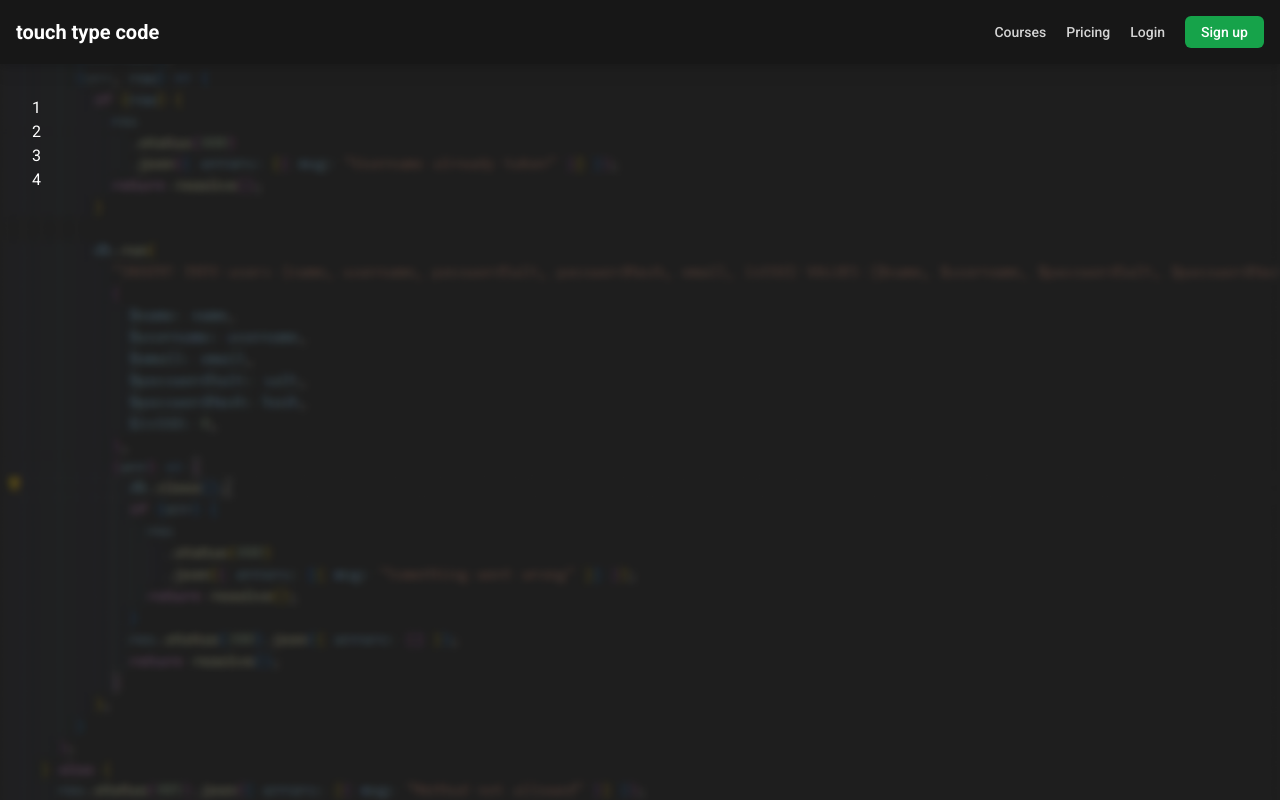
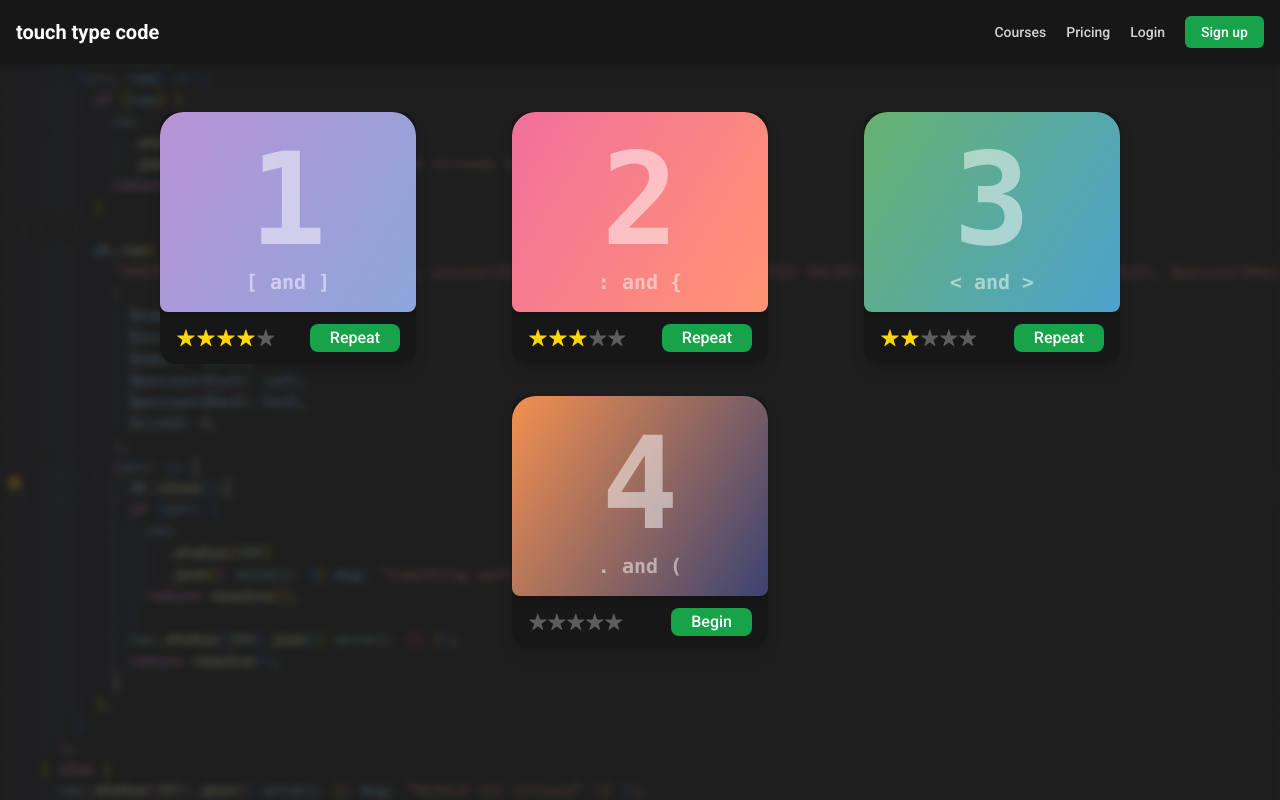
Before and after one commit to EdwardC1104/touch-type-code, a Next.js app: page /courses/1 in a window 1280 px wide. Built offline with nearby package versions, Linux system fonts and the light colour scheme; no server answers.

Commit message:
🏫 Lesson page

```diff
--- a/pages/api/admin/addLesson.ts
+++ /dev/null
@@ -1,65 +0,0 @@
-import { passwordIsValid } from "lib/passwords";
-import type { NextApiRequest, NextApiResponse } from "next";
-import dotenv from "dotenv";
-import DatabaseConnection from "@database/DatabaseConnection";
-
-dotenv.config({ path: ".env.local" });
-
-type Data = {
-  errors: {
-    msg: string;
-  }[];
-};
-
-export default async function handler(
-  req: NextApiRequest,
-  res: NextApiResponse<Data>
-) {
-  if (req.method === "POST") {
-    const { name, description, image, adminPassword } = req.body;
-
-    if (!name || !description || !image || !adminPassword) {
-      res.status(400).json({
-        errors: [{ msg: "Missing required fields" }],
-      });
-      return;
-    }
-
-    if (
-      !passwordIsValid(
-        adminPassword,
-        process.env.ADMIN_PASSWORD_HASH as string,
-        process.env.ADMIN_PASSWORD_SALT as string
-      )
-    ) {
-      res.status(400).json({
-        errors: [{ msg: "Invalid admin password" }],
-      });
-      return;
-    }
-
-    try {
-      const db = new DatabaseConnection();
-
-      await db.addCourse({
-        name,
-        description,
-        image,
-      });
-
-      db.close();
-
-      res.status(200).json({
-        errors: [],
-      });
-    } catch {
-      res.status(500).json({
-        errors: [{ msg: "Error adding course" }],
-      });
-      return;
-    }
-  } else {
-    res.status(405).json({ errors: [{ msg: "Method not allowed" }] });
-    return;
-  }
-}
--- a/pages/courses/[courseId]/[lessonId]/index.tsx
+++ b/pages/courses/[courseId]/[lessonId]/index.tsx
@@ -137,6 +137,7 @@ const LESSONS = ["1", "2", "3", "4"];
 export async function getStaticProps() {
   return {
     props: {},
+    revalidate: 60,
   };
 }
 
--- a/pages/courses/[courseId]/index.tsx
+++ b/pages/courses/[courseId]/index.tsx
@@ -4,9 +4,54 @@ import Head from "next/head";
 import Link from "next/link";
 import { useRouter } from "next/router";
 
+interface Lesson {
+  number: string;
+  description: string;
+  rating: 0 | 1 | 2 | 3 | 4 | 5;
+  completed: boolean;
+  background: string;
+}
 interface Props {
-  lessons: string[];
+  lessons: Lesson[];
 }
+
+const StarRating = ({ rating }: { rating: number }) => {
+  const stars = [];
+  for (let i = 0; i < rating; i++) {
+    stars.push(
+      <svg
+        key={`${i}gold`}
+        width={20}
+        height={18}
+        fill="none"
+        xmlns="http://www.w3.org/2000/svg"
+      >
+        <path
+          d="M18.378 7.235l-4.693 3.412a.269.269 0 00-.098.3l1.793 5.52a.387.387 0 01-.144.444.386.386 0 01-.466 0L10.076 13.5a.269.269 0 00-.316 0L5.067 16.91a.386.386 0 01-.466 0 .387.387 0 01-.144-.443l1.793-5.52a.27.27 0 00-.098-.301L1.46 7.235a.387.387 0 01-.144-.443.386.386 0 01.377-.274h5.801c.117 0 .22-.075.256-.186L9.54.812a.386.386 0 01.377-.274c.14 0 .312.072.377.274l1.793 5.52c.036.111.14.186.256.186h5.8c.213 0 .335.142.378.274a.387.387 0 01-.144.443z"
+          fill="gold"
+        />
+      </svg>
+    );
+  }
+  for (let i = 0; i < 5 - rating; i++) {
+    stars.push(
+      <svg
+        key={`${i}grey`}
+        width={19}
+        height={18}
+        fill="none"
+        xmlns="http://www.w3.org/2000/svg"
+      >
+        <path
+          d="M18.297 7.235l-4.693 3.412a.27.27 0 00-.098.3l1.793 5.52a.387.387 0 01-.144.444.386.386 0 01-.466 0L9.995 13.5a.269.269 0 00-.316 0L4.986 16.91a.386.386 0 01-.466 0 .387.387 0 01-.144-.443l1.793-5.52a.27.27 0 00-.098-.301L1.378 7.235a.387.387 0 01-.144-.443.386.386 0 01.377-.274h5.801c.117 0 .22-.075.256-.186L9.46.812a.386.386 0 01.377-.274c.14 0 .312.072.377.274l1.793 5.52c.036.111.14.186.256.186h5.8c.213 0 .335.142.378.274a.387.387 0 01-.144.443z"
+          fill="#fff"
+          fillOpacity={0.3}
+        />
+      </svg>
+    );
+  }
+  return <div className="flex">{stars}</div>;
+};
 
 const Course: NextPage<Props> = ({ lessons }) => {
   const router = useRouter();
@@ -18,18 +63,70 @@ const Course: NextPage<Props> = ({ lessons }) => {
       <Head>
         <title>{courseName}</title>
       </Head>
-      <div>
-        {lessons.map((lesson) => (
-          <p key={lesson}>
-            <Link href={`/courses/${courseName}/${lesson}`}>{lesson}</Link>
-          </p>
-        ))}
+      <div className="flex flex-wrap justify-center content-center items-center">
+        {lessons.map(
+          ({ number, description, background, rating, completed }) => (
+            <div
+              key={number}
+              className="bg-neutral-900 rounded-2xl sm:w-[16rem] w-full my-4 drop-shadow-lg flex flex-col mx-12"
+            >
+              <div
+                className="w-full flex justify-center items-center flex-col rounded-t-3xl rounded-b-lg shadow-md"
+                style={{ background }}
+              >
+                <h2 className="font-bold font-mono text-9xl mt-6 mb-1 text-white/50 text-center">
+                  {number}
+                </h2>
+                <h3 className="font-bold font-mono text-xl text-white/50 mb-4 text-center">
+                  {description}
+                </h3>
+              </div>
+              <div className="flex justify-between items-center py-3 px-4">
+                <StarRating rating={rating} />
+                <Link href={`/courses/${courseName}/${number}`}>
+                  <button className="font-medium text-white block bg-green-600 hover:bg-green-700 focus:bg-green-700 py-0.5 px-5 rounded-lg text-center max-w-fit self-end">
+                    {completed ? "Repeat" : "Begin"}
+                  </button>
+                </Link>
+              </div>
+            </div>
+          )
+        )}
       </div>
     </>
   );
 };
 
-const LESSONS = ["1", "2", "3", "4"];
+const LESSONS: Lesson[] = [
+  {
+    number: "1",
+    description: "[ and ]",
+    rating: 4,
+    completed: true,
+    background: "linear-gradient(121.32deg, #B993D6 0%, #8CA6DB 100%)",
+  },
+  {
+    number: "2",
+    description: ": and {",
+    rating: 3,
+    completed: true,
+    background: "linear-gradient(121.32deg, #F2709C 0%, #FF9472 100%)",
+  },
+  {
+    number: "3",
+    description: "< and >",
+    rating: 2,
+    completed: true,
+    background: "linear-gradient(121.32deg, #67B26F 0%, #4CA2CD 100%)",
+  },
+  {
+    number: "4",
+    description: ". and (",
+    rating: 0,
+    completed: false,
+    background: "linear-gradient(121.32deg, #F3904F 0%, #3B4371 100%)",
+  },
+];
 
 export async function getStaticProps() {
   return {
```
